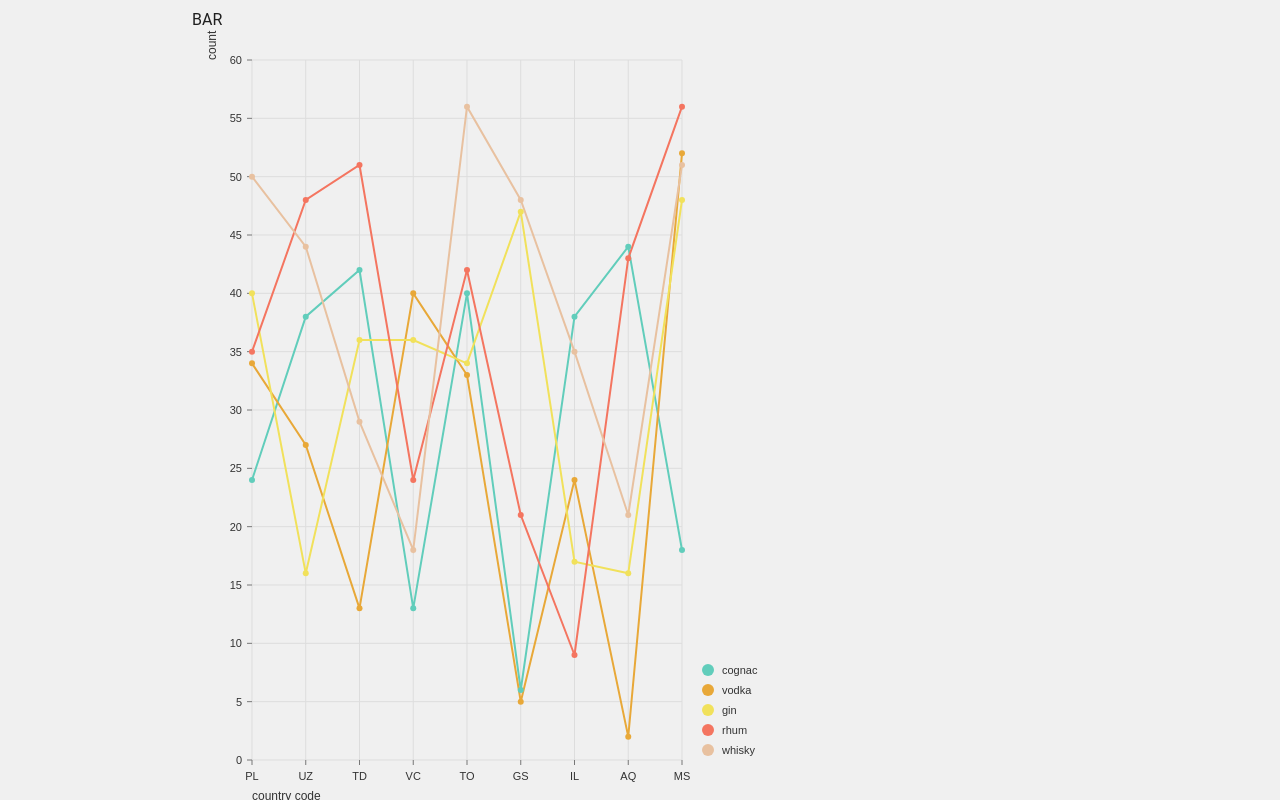
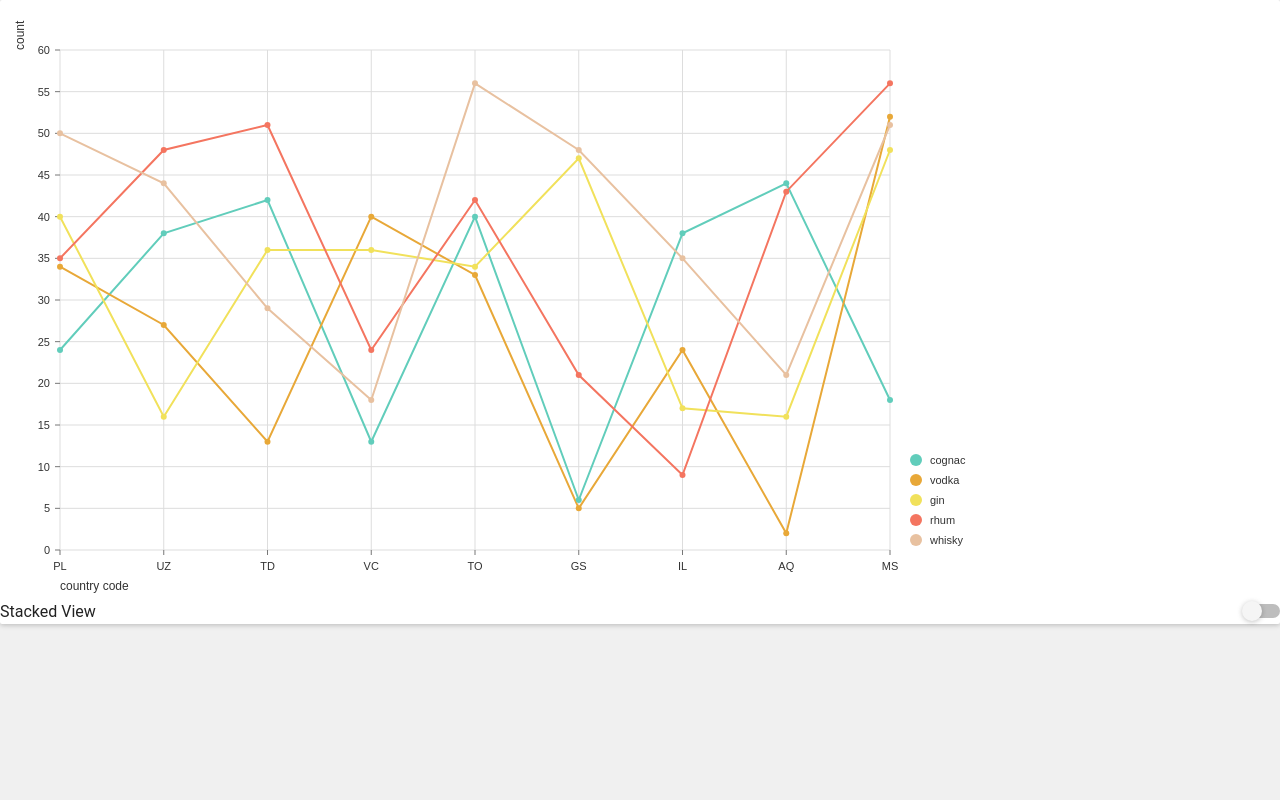
Before and after one commit to Edds390/solarnetwork-aggregated-dashboard, a React (Create React App) app: page / in a window 1280 px wide. Built offline with nearby package versions, Linux system fonts and the light colour scheme.

Commit message:
Added toggle for stacked and unstacked view of data
Also moved CSS of LineChart to seperate file, and made small formatting changes

```diff
--- a/src/components/App/App.js
+++ b/src/components/App/App.js
@@ -1,8 +1,8 @@
 import React from 'react';
+import MuiThemeProvider from 'material-ui/styles/MuiThemeProvider';
 import './App.css';
 import Dashboard from '../Dashboard/Dashboard';
 import Home from '../Home/Home';
-import MuiThemeProvider from 'material-ui/styles/MuiThemeProvider';
 import MasterChart from '../MasterChart/MasterChart';
 
 
--- /dev/null
+++ b/src/components/MasterChart/LineChart.css
@@ -0,0 +1,9 @@
+.lineChart {
+    top: 0;
+    right: 0;
+    bottom: 0;
+    left: 0;
+    height: 600px;
+    width: 1000px;
+
+  }
--- a/src/components/MasterChart/LineChart.js
+++ b/src/components/MasterChart/LineChart.js
@@ -1,5 +1,7 @@
-import React from 'react';
+import React, { Component } from 'react';
 import { ResponsiveLine } from '@nivo/line';
+import Toggle from 'material-ui/Toggle';
+import './LineChart.css';
 
 const data = [
   {
@@ -259,19 +261,18 @@ const data = [
   },
 ];
 
-const LineChart = () => (
-  <div
-    style={{
-      position: 'fixed',
-      top: '10px',
-      right: 0,
-      bottom: 0,
-      left: '15%',
-      height: '800px',
-      width: '600px',
-      zIndex: 100,
-    }}
-  >
+export default class LineChart extends Component {
+  constructor(props) {
+    super(props);
+    this.state = {
+      stacked: false,
+    };
+  }
+
+  render() {
+    return (
+      <div>
+        <div className="lineChart">
           <ResponsiveLine
             data={data}
             margin={{
@@ -281,7 +282,7 @@ const LineChart = () => (
                 left: 60,
             }}
             minY="auto"
-      stacked
+            stacked={this.state.stacked}
             axisBottom={{
                 orient: 'bottom',
                 tickSize: 5,
@@ -322,8 +323,15 @@ const LineChart = () => (
                 },
             ]}
           />
-    <div className="Title">BAR</div>
+        </div>
+
+        <Toggle
+          label="Stacked View"
+          defaultToggled={false}
+          onToggle={() => { this.setState(prevState => ({ stacked: !prevState.stacked })); }}
+        />
+
       </div>
     );
-
-export default LineChart;
+  }
+}
```
Also changed, not shown: 1 other file (tests, documents, lock files or other folders). Lines whose indentation alone changed are shown as unchanged.
